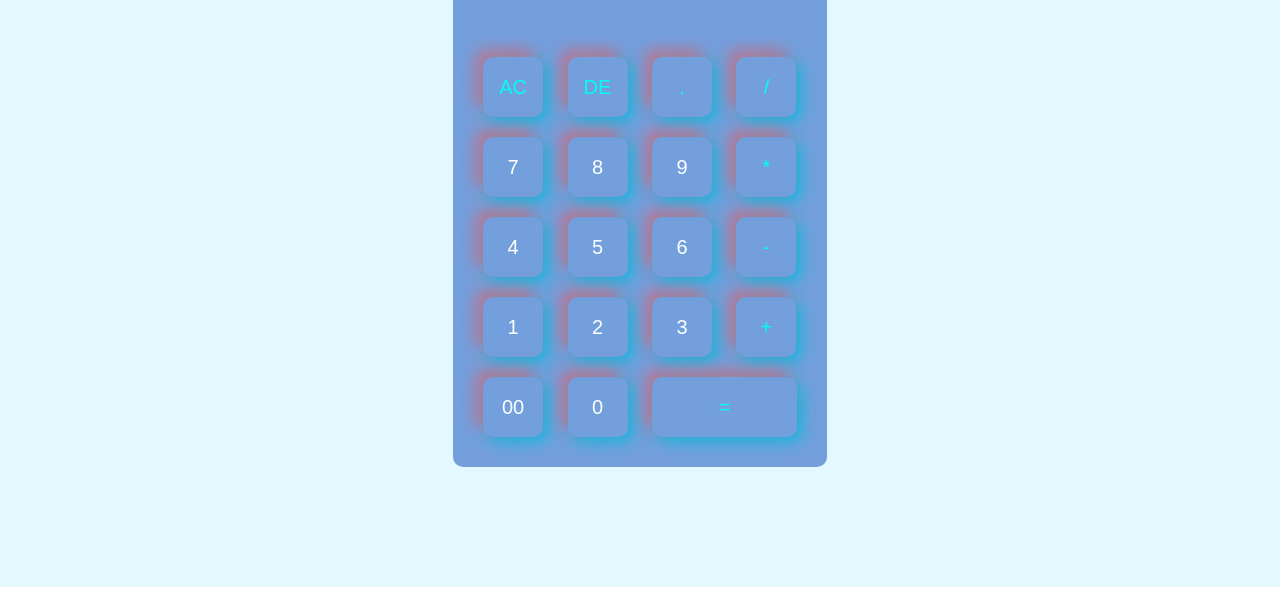
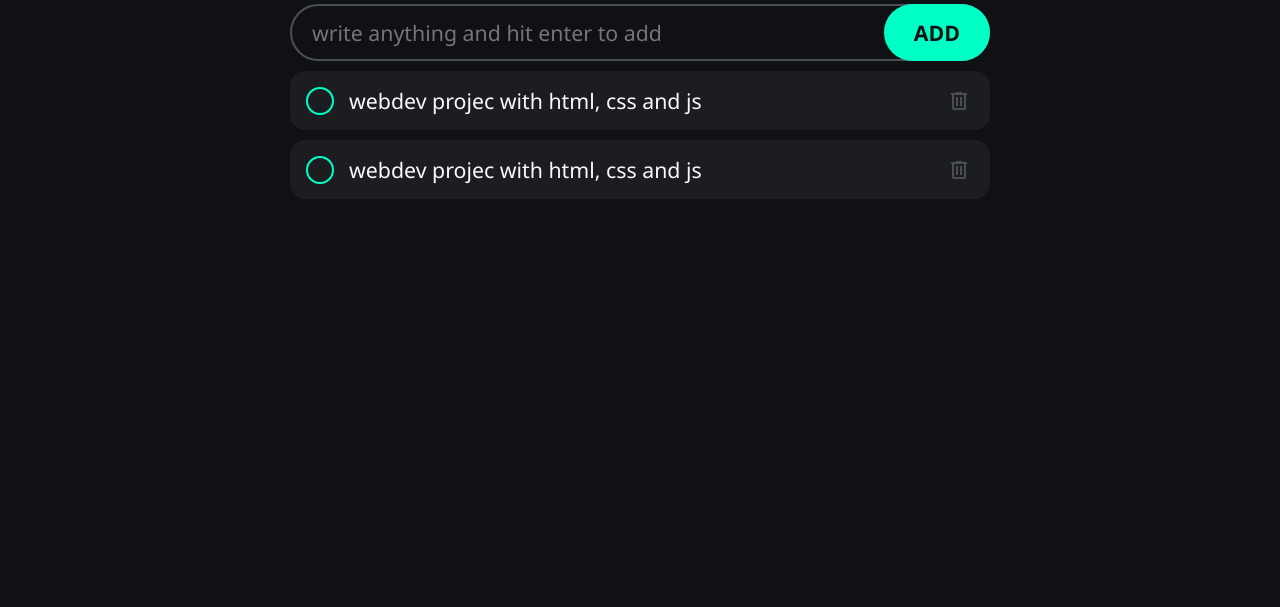
Before and after one commit to Olga-Life/Calculator, a plain HTML site: page index.html in a window 1280 px wide. Shown: the part 213-820 px from the top of the page. Drawn offline with Linux system fonts and the light colour scheme.

Commit message:
Add files via upload

```diff
--- a/index.html
+++ b/index.html
@@ -1,51 +1,91 @@
 <!DOCTYPE html>
 <html lang="en">
-<head>
-    <meta charset="UTF-8">
-    <meta name="viewport" content="width=device-width, initial-scale=1.0">
-    <title>Document</title>
-    <link rel="stylesheet" href="style.css">
-</head>
-<body>
+  <head>
+    <meta charset="UTF-8" />
+    <meta name="viewport" content="width=device-width, initial-scale=1.0" />
+    <title>ToDo App</title>
+    <link rel="stylesheet" href="style.css" />
+    <script src="app.js" defer></script>
+  </head>
+  <body>
+    <h1>ToDo App</h1>
+    <div class="wrapper">
+      <form>
+        <input
+          id="todo-input"
+          type="text"
+          placeholder="write anything and hit enter to add"
+          autocomplete="off"
+        />
+        <button id="add-button">ADD</button>
+      </form>
 
-<div class="container">
-    <div class="calculator">
-        <form>
-            <div class="display">
-                <input type="text" name="display">
-            </div>
-            <div>
-                <input type="button" value="AC" onclick="display.value = '' " class="operator">
-                <input type="button" value="DE" onclick="display.value = display.value.toString().slice(0,-1)" class="operator">
-                <input type="button" value="." onclick="display.value += '.' " class="operator">
-                <input type="button" value="/" onclick="display.value += '/' " class="operator">
-            </div>
-            <div>
-                <input type="button" value="7" onclick="display.value += '7' ">
-                <input type="button" value="8" onclick="display.value += '8' ">
-                <input type="button" value="9" onclick="display.value += '9' ">
-                <input type="button" value="*" onclick="display.value += '*' " class="operator">
-            </div>
-            <div>
-                <input type="button" value="4" onclick="display.value += '4' ">
-                <input type="button" value="5" onclick="display.value += '5' ">
-                <input type="button" value="6" onclick="display.value += '6' ">
-                <input type="button" value="-" onclick="display.value += '-' " class="operator">
-            </div>
-            <div>
-                <input type="button" value="1" onclick="display.value += '1' ">
-                <input type="button" value="2" onclick="display.value += '2' ">
-                <input type="button" value="3" onclick="display.value += '3' ">
-                <input type="button" value="+" onclick="display.value += '+' " class="operator">
-            </div>
-            <div>
-                <input type="button" value="00" onclick="display.value += '00' ">
-                <input type="button" value="0" onclick="display.value += '0' ">
-                <input type="button" value="=" onclick="display.value = eval(display.value)" class="equal operator">
-            </div>
-        </form>
+      <ul id="todo-list">
+        <li class="todo">
+          <input type="checkbox" id="todo-1" />
+          <label class="custom-checkbox" for="todo-1">
+            <svg
+              fill="transparent"
+              xmlns="http://www.w3.org/2000/svg"
+              height="24px"
+              viewBox="0 -960 960 960"
+              width="24px"
+              fill="#1f1f1f"
+            >
+              <path d="M382-240 154-468l57-57 171 171 367-367 57 57-424 424Z" />
+            </svg>
+          </label>
+          <label for="todo-1" class="todo-text">
+            webdev projec with html, css and js
+          </label>
+          <button class="delete-button">
+            <svg
+              fill="var(--secondary-color)"
+              xmlns="http://www.w3.org/2000/svg"
+              height="24px"
+              viewBox="0 -960 960 960"
+              width="24px"
+              fill="#1f1f1f"
+            >
+              <path
+                d="M280-120q-33 0-56.5-23.5T200-200v-520h-40v-80h200v-40h240v40h200v80h-40v520q0 33-23.5 56.5T680-120H280Zm400-600H280v520h400v-520ZM360-280h80v-360h-80v360Zm160 0h80v-360h-80v360ZM280-720v520-520Z"
+              />
+            </svg>
+          </button>
+        </li>
+        <li class="todo">
+          <input type="checkbox" id="todo-2" />
+          <label class="custom-checkbox" for="todo-2">
+            <svg
+              fill="transparent"
+              xmlns="http://www.w3.org/2000/svg"
+              height="24px"
+              viewBox="0 -960 960 960"
+              width="24px"
+              fill="#1f1f1f"
+            >
+              <path d="M382-240 154-468l57-57 171 171 367-367 57 57-424 424Z" />
+            </svg>
+          </label>
+          <label for="todo-2" class="todo-text">
+            webdev projec with html, css and js
+          </label>
+          <button class="delete-button">
+            <svg
+              fill="var(--secondary-color)"
+              xmlns="http://www.w3.org/2000/svg"
+              height="24px"
+              viewBox="0 -960 960 960"
+              width="24px"
+              fill="#1f1f1f"
+            >
+              <path
+                d="M280-120q-33 0-56.5-23.5T200-200v-520h-40v-80h200v-40h240v40h200v80h-40v520q0 33-23.5 56.5T680-120H280Zm400-600H280v520h400v-520ZM360-280h80v-360h-80v360Zm160 0h80v-360h-80v360ZM280-720v520-520Z"
+              />
+            </svg>
+          </button>
+        </li>
+      </ul>
     </div>
-</div>
-
-</body>
-</htmv>
+  </body>
+</html>
--- a/style.css
+++ b/style.css
@@ -1,50 +1,142 @@
+:root {
+  --background: #101114;
+  --primary-color: #1c1d20;
+  --secondary-color: #4a4d57;
+  --accent-color: #00ffc4;
+  --text-color: #f9f9f9;
+}
 * {
   margin: 0;
   padding: 0;
-  font-family: "Poppins", sans-serif;
+}
+html {
+  font-family: "Segoe UI", Tahoma, Geneva, Verdana, sans-serif;
+  font-size: 16pt;
+  color: var(--text-color);
+}
+body {
+  min-height: 100vh;
+  padding: 10px;
+  background-color: var(--background);
+  display: flex;
+  flex-direction: column;
+  align-items: center;
+}
+h1 {
+  margin-top: 100px;
+  margin-bottom: 20px;
+  font-size: 3rem;
+  font-weight: 800;
+  text-transform: uppercase;
+  text-align: center;
+  color: var(--accent-color);
+}
+.wrapper {
+  width: 700px;
+  max-width: 100%;
+  display: flex;
+  flex-direction: column;
+  gap: 10px;
+}
+#todo-input {
   box-sizing: border-box;
+  padding: 12px 20px;
+  width: 100%;
+  background: none;
+  border: 2px solid var(--secondary-color);
+  border-radius: 1000px;
+  font: inherit;
+  color: var(--text-color);
+  caret-color: var(--accent-color);
 }
-.container {
-  width: 100%;
-  height: 100vh;
-  background: #e3f9ff;
+#todo-input:focus {
+  outline: none;
+}
+form {
+  position: relative;
+}
+#add-button {
+  position: absolute;
+  top: 0;
+  right: 0;
+
+  background-color: var(--accent-color);
+  height: 100%;
+  padding: 0 30px;
+  border: none;
+  border-radius: 1000px;
+  font: inherit;
+  font-weight: 600;
+  color: var(--background);
+  cursor: pointer;
+}
+.todo {
+  margin-bottom: 10px;
+  padding: 0 16px;
+  background-color: var(--primary-color);
+  border-radius: 15px;
   display: flex;
   align-items: center;
+}
+.todo .todo-text {
+  padding: 15px;
+  padding-right: 0;
+  flex-grow: 1;
+  transition: 200ms ease;
+}
+.delete-button {
+  padding: 3px;
+  background: none;
+  border: none;
+  display: flex;
   justify-content: center;
+  align-items: center;
+  cursor: pointer;
 }
-.calculator {
-  background: #739fdc;
-  padding: 20px;
-  border-radius: 10px;
+.delete-button svg {
+  transition: 200ms ease;
 }
-.calculator form input {
-  border: 0;
-  outline: 0;
-  width: 60px;
-  height: 60px;
-  border-radius: 10px;
-  box-shadow: -8px -8px 15px rgba(255, 79, 79, 0.489),
-    5px 5px 15px rgb(20, 184, 221);
-  background: transparent;
-  font-size: 20px;
-  color: #fff;
+.delete-button:hover svg {
+  fill: #ff0033;
+}
+.custom-checkbox {
+  border: 2px solid var(--accent-color);
+  border-radius: 50px;
+  min-height: 20px;
+  min-width: 20px;
+  display: flex;
+  justify-content: center;
+  align-items: center;
+  flex-shrink: 0;
+  transition: 200ms ease;
   cursor: pointer;
-  margin: 10px;
 }
-form .display {
-  display: flex;
-  justify-content: flex-end;
-  margin: 20px 0;
+input[type="checkbox"]:checked ~ .custom-checkbox {
+  background-color: var(--accent-color);
 }
-form .display input {
-  text-align: right;
-  flex: -1;
-  font-size: 45px;
-  box-shadow: none;
+input[type="checkbox"]:checked ~ .custom-checkbox svg {
+  fill: var(--primary-color);
 }
-form input.equal {
-  width: 145px;
+input[type="checkbox"]:checked ~ .todo-text {
+  text-decoration: line-through;
+  color: var(--secondary-color);
 }
-form input.operator{
-    color: #00fff2;
+input[type="checkbox"] {
+  display: none;
 }
+@media (max-width: 500px) {
+  html {
+    font-size: 12pt;
+  }
+  #add-button {
+    position: unset;
+    width: 100%;
+    margin-top: 10px;
+    padding: 15px;
+    height: auto;
+  }
+  h1 {
+    margin-top: 50px;
+    font-size: 15vw;
+  }
+}
```
Also changed, not shown: app.js (added), check_24dp_1F1F1F_FILL0_wght400_GRAD0_opsz24.svg (added), delete_24dp_1F1F1F_FILL0_wght400_GRAD0_opsz24.svg (added).
